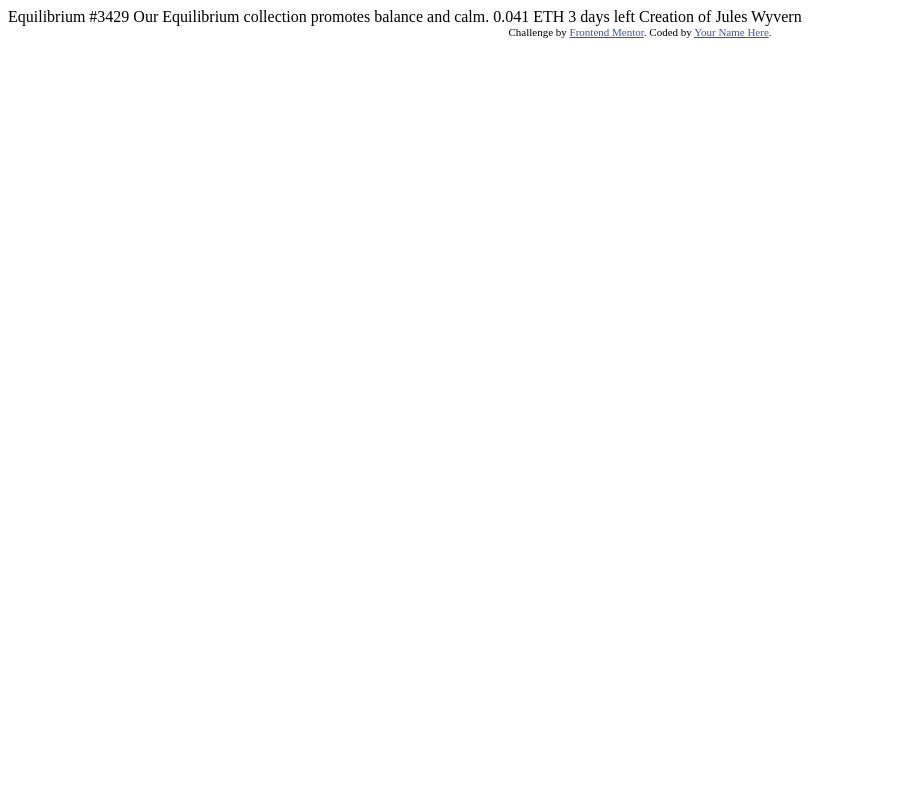
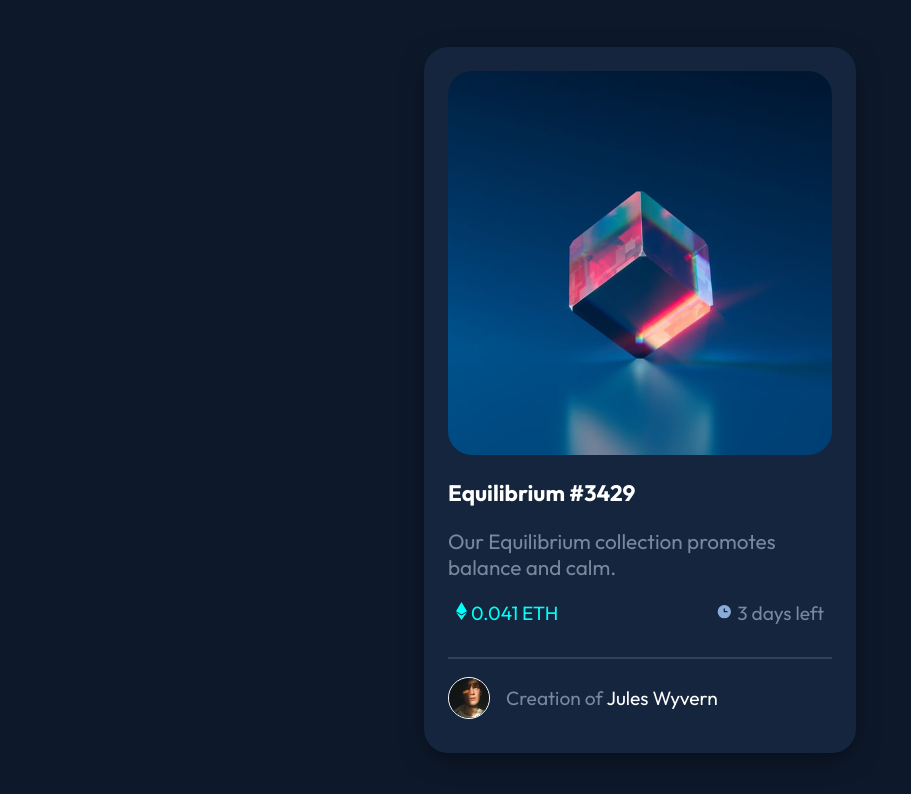
Before and after one commit to MarcosKlender/NFT-Preview-Card-Component, a plain HTML site: page index.html in a window 1280 px wide. Shown: the whole page, without its empty margins (0-911 px from the left). Drawn offline with Linux system fonts and the light colour scheme.

Commit message:
HTML updated. CSS created.

```diff
--- a/index.html
+++ b/index.html
@@ -1,33 +1,58 @@
 <!DOCTYPE html>
 <html lang="en">
+
 <head>
   <meta charset="UTF-8">
-  <meta name="viewport" content="width=device-width, initial-scale=1.0"> <!-- displays site properly based on user's device -->
-
+  <meta name="viewport" content="width=device-width, initial-scale=1.0">
+  <link rel="stylesheet" href="style.css">
   <link rel="icon" type="image/png" sizes="32x32" href="./images/favicon-32x32.png">
 
-  <title>Frontend Mentor | NFT preview card component</title>
+  <link rel="preconnect" href="https://fonts.googleapis.com">
+  <link rel="preconnect" href="https://fonts.gstatic.com" crossorigin>
+  <link href="https://fonts.googleapis.com/css2?family=Outfit:wght@400;700&display=swap" rel="stylesheet">
 
-  <!-- Feel free to remove these styles or customise in your own stylesheet 👍 -->
-  <style>
-    .attribution { font-size: 11px; text-align: center; }
-    .attribution a { color: hsl(228, 45%, 44%); }
-  </style>
+  <title>Frontend Mentor | NFT Preview Card Component</title>
 </head>
+
 <body>
+  <main>
+    <div>
+      <a href=""><img id="img-nft" src="images/image-equilibrium.jpg" alt=""></a>
+    </div>
 
-  Equilibrium #3429
+    <a id="title" href="">Equilibrium #3429</a>
+    <p id="description">Our Equilibrium collection promotes balance and calm.</p>
 
-  Our Equilibrium collection promotes balance and calm.
+    <div class="container">
+      <span id="price">
+        <svg width="11" height="18" xmlns="http://www.w3.org/2000/svg">
+          <path d="M11 10.216 5.5 18 0 10.216l5.5 3.263 5.5-3.262ZM5.5 0l5.496 9.169L5.5 12.43 0 9.17 5.5 0Z"
+            fill="#00FFF8" />
+        </svg>
+        0.041 ETH
+      </span>
+      <span id="time">
+        <svg width="17" height="17" xmlns="http://www.w3.org/2000/svg">
+          <path
+            d="M8.305 2.007a6.667 6.667 0 1 0 0 13.334 6.667 6.667 0 0 0 0-13.334Zm2.667 7.334H8.305a.667.667 0 0 1-.667-.667V6.007a.667.667 0 0 1 1.334 0v2h2a.667.667 0 0 1 0 1.334Z"
+            fill="#8BACD9" />
+        </svg>
+        3 days left
+      </span>
+    </div>
 
-  0.041 ETH
-  3 days left
+    <hr>
 
-  Creation of Jules Wyvern
+    <div id="creator">
+      <img id="img-avatar" src="images/image-avatar.png" alt="Jules Wyvern Avatar">
+      <p>Creation of <a href="">Jules Wyvern</a></p>
+    </div>
 
-  <div class="attribution">
-    Challenge by <a href="https://www.frontendmentor.io?ref=challenge" target="_blank">Frontend Mentor</a>.
-    Coded by <a href="#">Your Name Here</a>.
-  </div>
+    <!-- <div class="attribution">
+      Challenge by <a href="https://www.frontendmentor.io?ref=challenge" target="_blank">Frontend Mentor</a>.
+      Coded by <a href="https://www.marcosklender.com" target="_blank">MarcosKlender</a>.
+    </div> -->
+  </main>
 </body>
+
 </html>
--- /dev/null
+++ b/style.css
@@ -0,0 +1,97 @@
+:root {
+  --white: hsl(0, 0%, 100%);
+  --cyan: hsl(178, 100%, 50%);
+}
+
+html {
+  font-family: "Outfit", sans-serif;
+  background-color: hsl(217, 54%, 11%);
+}
+
+body {
+  display: flex;
+  justify-content: center;
+  align-items: center;
+  min-height: 100vh;
+  margin: 0;
+}
+
+main {
+  background-color: hsl(216, 50%, 16%);
+  padding: 1.5rem;
+  width: 24rem;
+  box-shadow: rgba(0, 0, 0, 0.4) 0rem 0.5rem 1.5rem;
+  border-radius: 1.5rem;
+}
+
+#img-nft {
+    display: block;
+    max-width: 100%;
+    border-radius: 1.5rem;
+    margin-bottom: 1.5rem;
+  }
+
+#title {
+  color: var(--white);
+  font-size: 1.4rem;
+  font-weight: 600;
+  text-decoration: none;
+}
+#title:hover {
+  color: var(--cyan);
+}
+
+#description {
+  color: hsl(220, 15%, 55%);
+  font-size: 1.3rem;
+}
+
+.container {
+  display: flex;
+  justify-content: space-between;
+  margin: 1rem 0.5rem 2rem 0.5rem;
+}
+
+#price {
+  color: var(--cyan);
+  font-size: 1.2rem;
+}
+
+#time {
+  color: hsl(220, 15%, 55%);
+  font-size: 1.2rem;
+}
+
+#creator {
+  color: hsl(220, 15%, 55%);
+  font-size: 1.2rem;
+  display: flex;
+  align-items: center;
+}
+
+hr {
+  border: 1px solid hsl(215, 32%, 27%);
+}
+
+#img-avatar {
+  width: 2.5rem;
+  border: 0.1rem solid var(--white);
+  border-radius: 50%;
+  margin-right: 1rem;
+}
+
+p a {
+  color: var(--white);
+  text-decoration: none;
+}
+p a:hover {
+  color: var(--cyan);
+}
+
+.attribution {
+  font-size: 11px;
+  text-align: center;
+}
+.attribution a {
+  color: hsl(228, 45%, 44%);
+}
```
